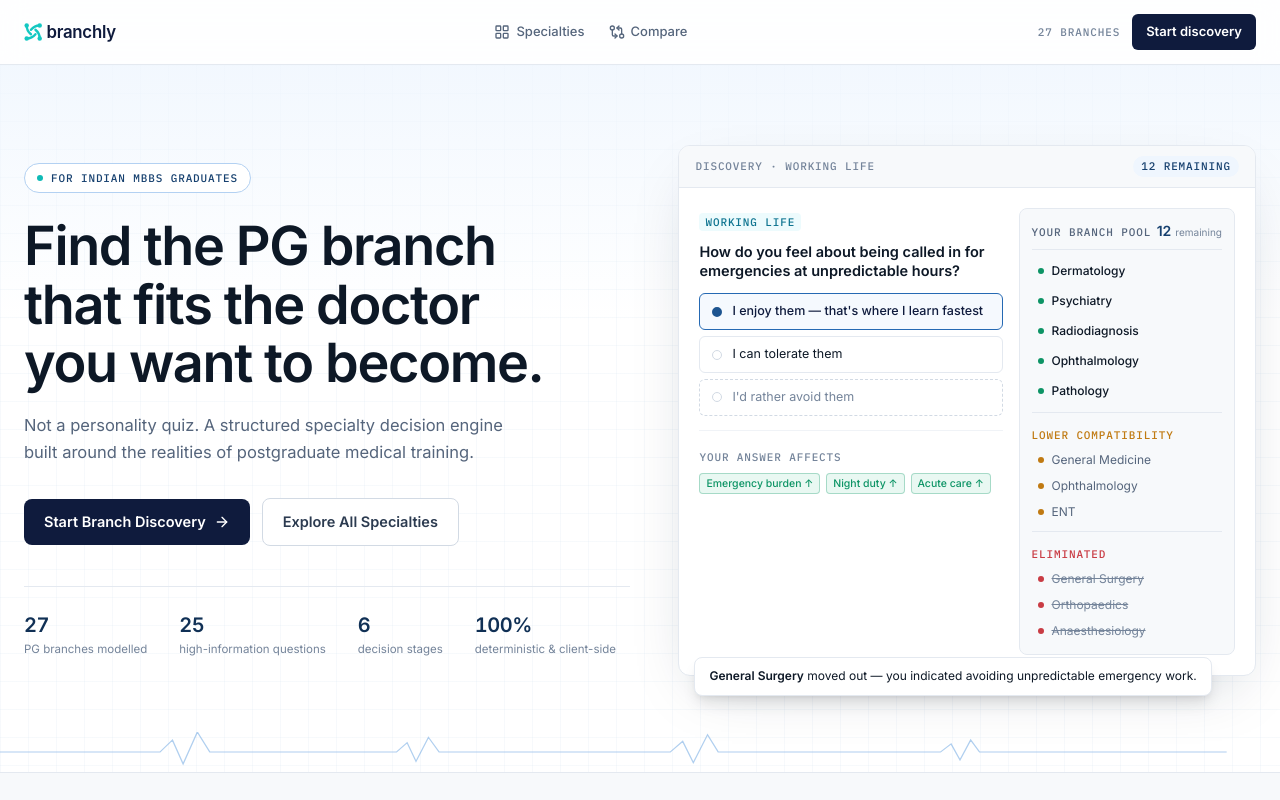
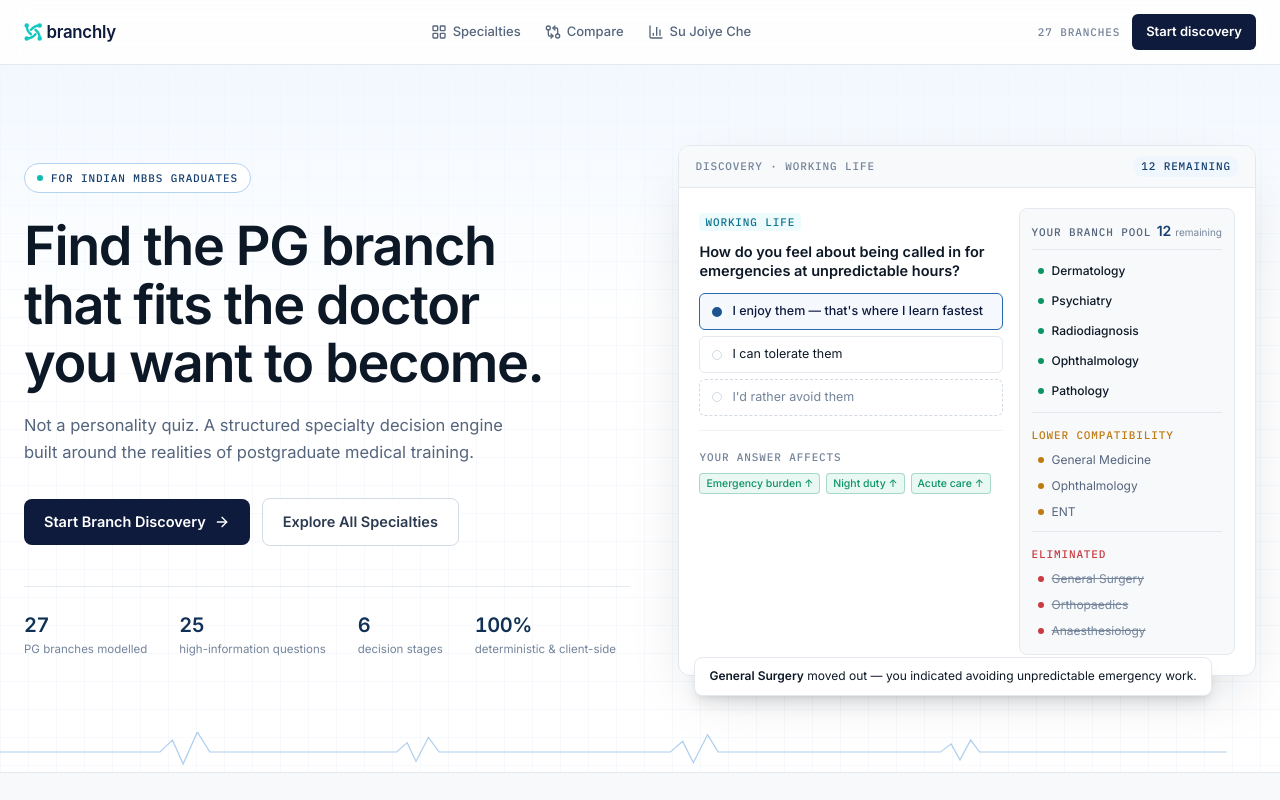
Before and after one commit to omniblessing/branchly, a React (Vite) app: page / in a window 1280 px wide. Shown: the top 800 px of the page. Built offline with nearby package versions, Linux system fonts and the light colour scheme.

Commit message:
Add Su Joiye Che to main navigation

```diff
--- a/src/components/layout/AppShell.tsx
+++ b/src/components/layout/AppShell.tsx
@@ -1,5 +1,5 @@
 import { Link, NavLink, Outlet, useLocation } from "react-router-dom";
-import { GitCompareArrows, LayoutGrid, Stethoscope } from "lucide-react";
+import { BarChart3, GitCompareArrows, LayoutGrid, Stethoscope } from "lucide-react";
 import { Logo } from "./Logo";
 import { cn } from "../../utils/cn";
 import { useDiscovery } from "../../store/useDiscovery";
@@ -51,6 +51,9 @@ export function AppShell() {
             </NavItem>
             <NavItem to="/compare" icon={<GitCompareArrows className="h-4 w-4" />}>
               Compare
+            </NavItem>
+            <NavItem to="/su-joiye-che" icon={<BarChart3 className="h-4 w-4" />}>
+              Su Joiye Che
             </NavItem>
           </nav>
 
```
